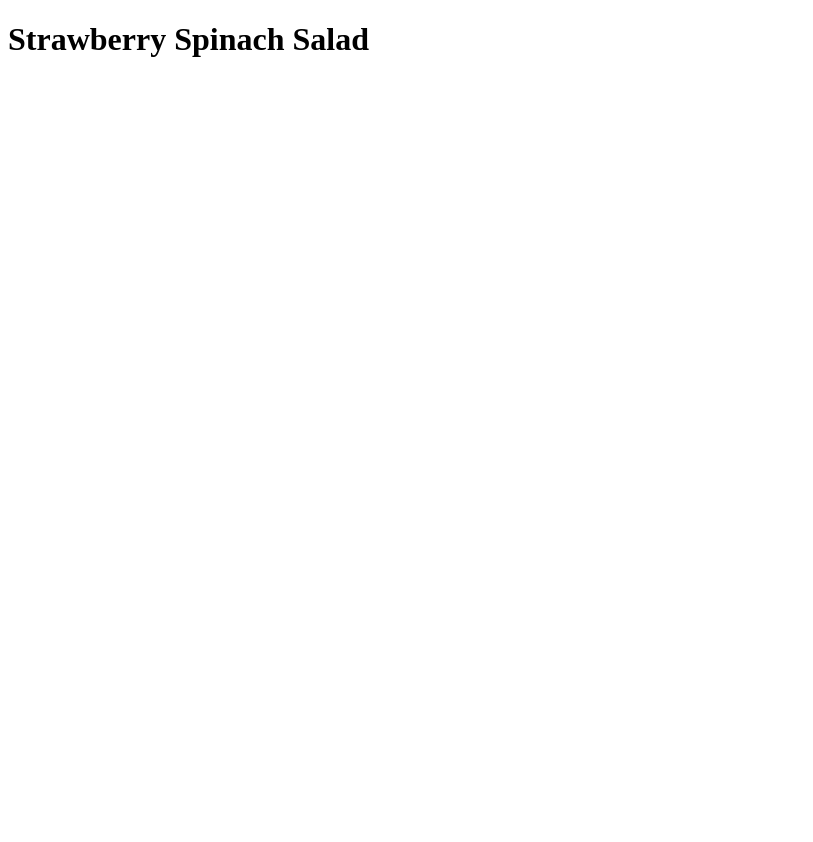
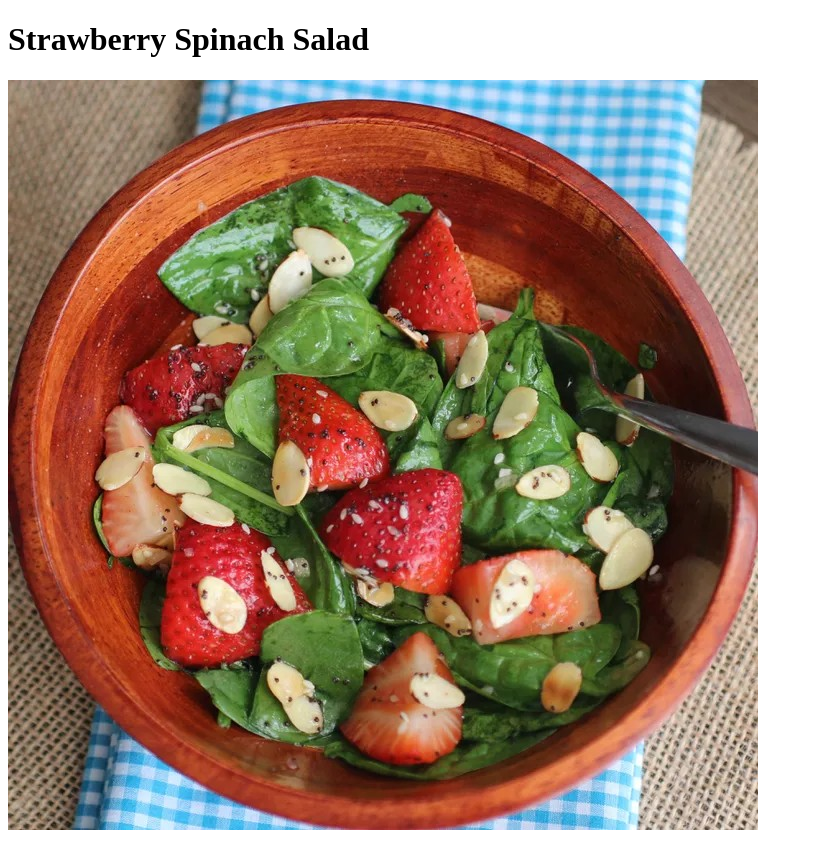
Before and after one commit to mthokozisisipho/odin-recipes, a plain HTML site: page recipes/strawberry-spinach-salad.html in a window 1280 px wide. Shown: the whole page, without its empty margins (0-813 px from the left). Before the commit the page ends 800 px from the top, so only its background shows below. Drawn offline with Linux system fonts and the light colour scheme.

Commit message:
Add a new image for webpage and reference it

```diff
--- a/recipes/strawberry-spinach-salad.html
+++ b/recipes/strawberry-spinach-salad.html
@@ -8,5 +8,6 @@
 
     <body>
         <h1>Strawberry Spinach Salad</h1>
+        <img src="../images/strawberry-spinach-salad.jpg" alt="A picture of strawberry spinach salad">
     </body>
 </html>
```
Also changed, not shown: images/strawberry-spinach-salad.jpg (added).
